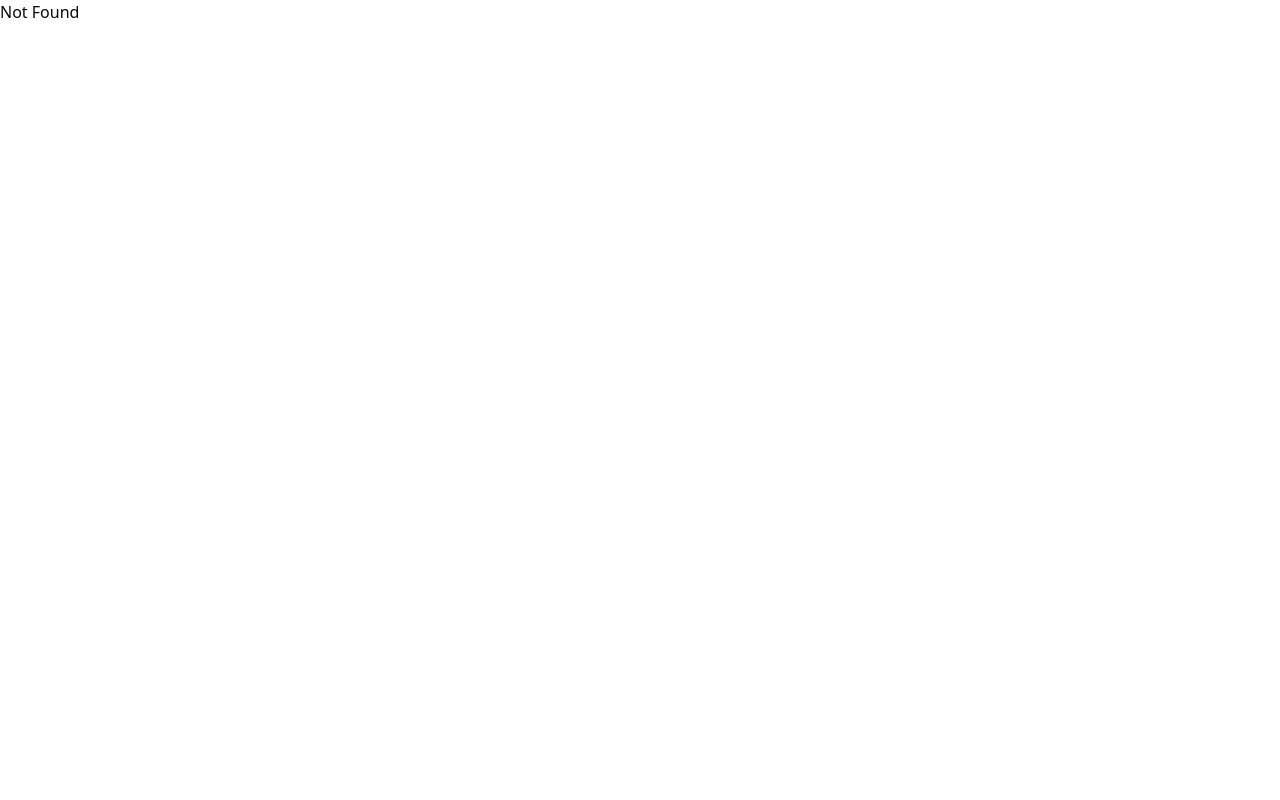
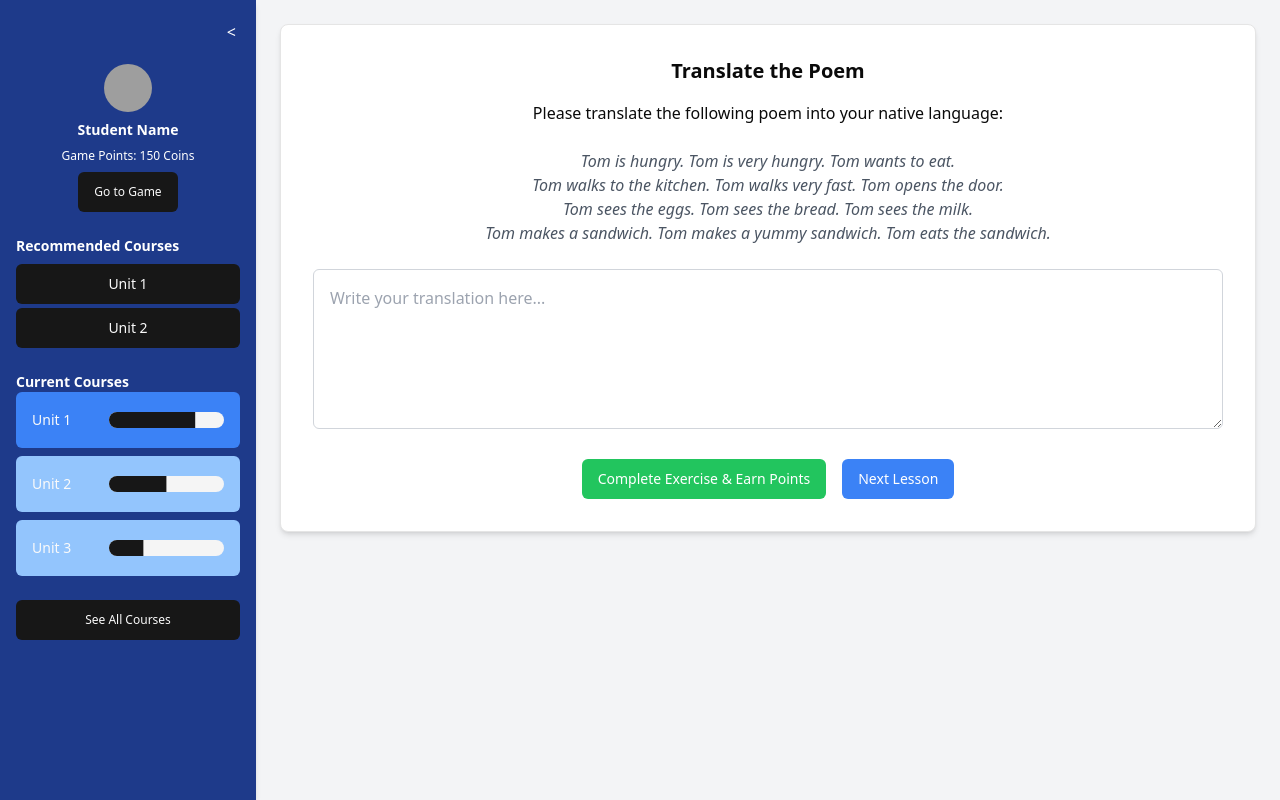
Before and after one commit to khush2003/tara, a React (Vite) app in the folder frontend/student_portal/: page /learning in a window 1280 px wide. Built offline with nearby package versions, Linux system fonts and the light colour scheme; grey boxes are pictures that could not be loaded.

Commit message:
Creating Initial learning page with sidebar and adding navigation functionality

```diff
--- a/frontend/student_portal/src/App.tsx
+++ b/frontend/student_portal/src/App.tsx
@@ -8,6 +8,7 @@ import GamePage from './pages/game';
 import HelpPage from './pages/help';
 import RegisterPage from './pages/register';
 import OnboardingPage from './pages/onboarding';
+import LearningContentPage from './pages/learning';
 
 // Import your page components
 // import Dashboard from './pages/Dashboard/Dashboard';
@@ -30,6 +31,7 @@ const App: React.FC = () => {
         <Route path="*" element={<div>Not Found</div>} />
         <Route path="/register" element={<RegisterPage />} />
         <Route path="/login" element={<LoginPage />} />
+        <Route path="/learning" element={<LearningContentPage />} />
       </Routes>
     </Router>
   );
--- a/frontend/student_portal/src/pages/dashboard.tsx
+++ b/frontend/student_portal/src/pages/dashboard.tsx
@@ -3,8 +3,10 @@ import { Card } from '@/components/ui/card';
 import React from 'react';
 import owl from '../assets/owl.png';
 import { Progress } from '@/components/ui/progress';
+import { useNavigate } from 'react-router-dom';
 
 const DashboardPage: React.FC = () => {
+  const navigate = useNavigate();
   return (
     <div className="w-full min-h-screen p-6 bg-gray-100">
       {/* Header */}
@@ -17,7 +19,7 @@ const DashboardPage: React.FC = () => {
           />
           <h1 className="text-2xl font-bold">Welcome, Student Name!</h1> {/* Replace with dynamic name */}
         </div>
-        <Button className="text-sm">Logout</Button>
+        <Button className="text-sm" onClick={() => navigate("/")}>Logout</Button>
       </div>
 
       {/* Main Content */}
@@ -28,7 +30,7 @@ const DashboardPage: React.FC = () => {
           <ul className="space-y-2">
             {/* Replace static values with dynamic data */}
             <li className="flex justify-between">
-              <Button className='w-[100%] py-7 bg-blue-500 justify-between '>
+              <Button className='w-[100%] py-7 bg-blue-500 justify-between ' onClick={() => navigate("/learning")}>
               <span>Unit 1</span>
               <Progress value={75} className="w-[60%]">75% Complete</Progress>
               </Button>
@@ -39,19 +41,19 @@ const DashboardPage: React.FC = () => {
           <ul className="space-y-2">
             {/* Replace static values with dynamic data */}
             <li className="flex justify-between">
-              <Button className='w-[100%] py-7 bg-blue-500 justify-between '>
+              <Button className='w-[100%] py-7 bg-blue-500 justify-between '  onClick={() => navigate("/learning")}>
               <span>Unit 1</span>
               <Progress value={75} className="w-[60%]">75% Complete</Progress>
               </Button>
             </li>
             <li className="flex justify-between">
-            <Button className='w-[100%] py-7 bg-blue-300 justify-between '>
+            <Button className='w-[100%] py-7 bg-blue-300 justify-between ' onClick={() => navigate("learning")}>
               <span>Unit 2</span>
               <Progress value={50} className="w-[60%]">50% Complete</Progress>
               </Button>
             </li>
             <li className="flex justify-between">
-            <Button className='w-[100%] py-7 bg-blue-300 justify-between '>
+            <Button className='w-[100%] py-7 bg-blue-300 justify-between ' onClick={() => navigate("learning")}>
               <span>Unit 3</span>
               <Progress value={30} className="w-[60%]">30% Complete</Progress>
               </Button>
--- /dev/null
+++ b/frontend/student_portal/src/pages/learning.tsx
@@ -0,0 +1,134 @@
+import { Button } from '@/components/ui/button';
+import { Card } from '@/components/ui/card';
+import { Progress } from '@/components/ui/progress';
+import React, { useState } from 'react';
+import { useNavigate } from 'react-router-dom';
+
+const LearningContentPage: React.FC = () => {
+    const navigate = useNavigate();
+  // State to manage sidebar collapse
+  const [isSidebarCollapsed, setSidebarCollapsed] = useState(false);
+
+  // Function to handle sidebar collapse
+  const toggleSidebar = () => {
+    setSidebarCollapsed(!isSidebarCollapsed);
+  };
+
+  return (
+    <div className="flex h-screen bg-gray-100">
+      {/* Sidebar */}
+      <div
+        className={`${
+          isSidebarCollapsed ? 'w-20' : 'w-64'
+        } flex-shrink-0 p-4 bg-blue-900 text-white  shadow-md transition-all duration-300`}
+      >
+        {/* Sidebar Header */}
+        <div className="flex flex-col items-center">
+          {/* Toggle Sidebar Button */}
+          <button
+            onClick={toggleSidebar}
+            className="self-end mb-4 p-1 rounded-md focus:outline-none focus:ring-2 focus:ring-indigo-500"
+          >
+            {isSidebarCollapsed ? '>' : '<'}
+          </button>
+
+          {/* Profile Section */}
+          <div className="flex flex-col items-center space-y-2">
+            <img
+              src="path-to-profile-pic" // Replace with dynamic source
+              alt="Profile"
+              className="w-12 h-12 rounded-full"
+            />
+            {!isSidebarCollapsed && (
+              <>
+                <h2 className="text-sm font-semibold">Student Name</h2> {/* Replace with dynamic name */}
+                <p className="text-xs">Game Points: 150 Coins</p> {/* Replace with dynamic points */}
+                <Button className="text-xs mt-2">Go to Game</Button>
+              </>
+            )}
+          </div>
+        </div>
+
+        {/* Recommended Courses */}
+        {!isSidebarCollapsed && (
+          <>
+            <div className="mt-6">
+              <h3 className="text-sm font-semibold">Recommended Courses</h3>
+              <ul className="flex flex-col mt-2 space-y-1 text-xs">
+                <Button>Unit 1</Button>
+                <Button>Unit 2</Button>
+              </ul>
+            </div>
+
+            {/* Current Courses */}
+            <div className="mt-6">
+              <h3 className="text-sm font-semibold">Current Courses</h3>
+              <ul className="space-y-2">
+            {/* Replace static values with dynamic data */}
+            <li className="flex justify-between">
+              <Button className='w-[100%] py-7 bg-blue-500 justify-between '  onClick={() => navigate("/learning")}>
+              <span>Unit 1</span>
+              <Progress value={75} className="w-[60%]">75% Complete</Progress>
+              </Button>
+            </li>
+            <li className="flex justify-between">
+            <Button className='w-[100%] py-7 bg-blue-300 justify-between ' onClick={() => navigate("learning")}>
+              <span>Unit 2</span>
+              <Progress value={50} className="w-[60%]">50% Complete</Progress>
+              </Button>
+            </li>
+            <li className="flex justify-between">
+            <Button className='w-[100%] py-7 bg-blue-300 justify-between ' onClick={() => navigate("learning")}>
+              <span>Unit 3</span>
+              <Progress value={30} className="w-[60%]">30% Complete</Progress>
+              </Button>
+            </li>
+          </ul>
+            </div>
+
+            {/* See All Courses Button */}
+            <Button className="mt-6 w-full text-xs" onClick={() => navigate("/dashboard")}>See All Courses</Button>
+          </>
+        )}
+      </div>
+
+      {/* Main Content */}
+      <div className="flex-1 p-6 overflow-y-auto">
+        <Card className="p-8 shadow-md rounded-lg bg-white">
+          {/* Poem Instructions */}
+          <h2 className="text-xl font-bold mb-4 text-center">Translate the Poem</h2>
+          <p className="text-center mb-6">
+            Please translate the following poem into your native language:
+          </p>
+
+          {/* English Poem */}
+          <div className="text-center mb-6">
+            <blockquote className="italic text-gray-600">
+            Tom is hungry. Tom is very hungry. Tom wants to eat.<br />
+
+Tom walks to the kitchen. Tom walks very fast. Tom opens the door. <br />
+
+Tom sees the eggs. Tom sees the bread. Tom sees the milk. <br />
+
+Tom makes a sandwich. Tom makes a yummy sandwich. Tom eats the sandwich.
+            </blockquote>
+          </div>
+
+          {/* Input for Native Language Translation */}
+          <textarea
+            className="w-full h-40 p-4 border border-gray-300 rounded-md mb-6"
+            placeholder="Write your translation here..."
+          ></textarea>
+
+          {/* Action Buttons */}
+          <div className="flex justify-center space-x-4">
+            <Button className="p-4 bg-green-500 text-white">Complete Exercise & Earn Points</Button>
+            <Button className="p-4 bg-blue-500 text-white">Next Lesson</Button>
+          </div>
+        </Card>
+      </div>
+    </div>
+  );
+};
+
+export default LearningContentPage;
```
